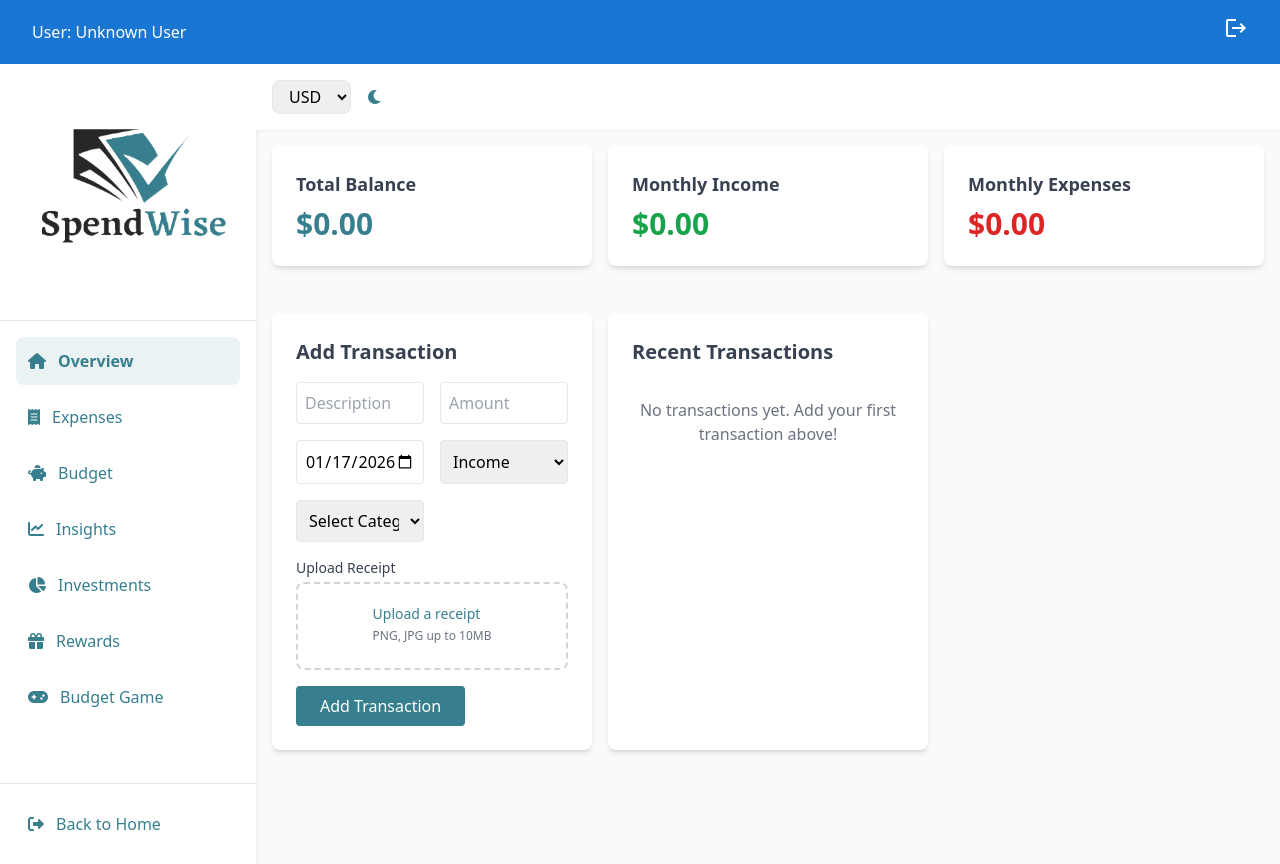
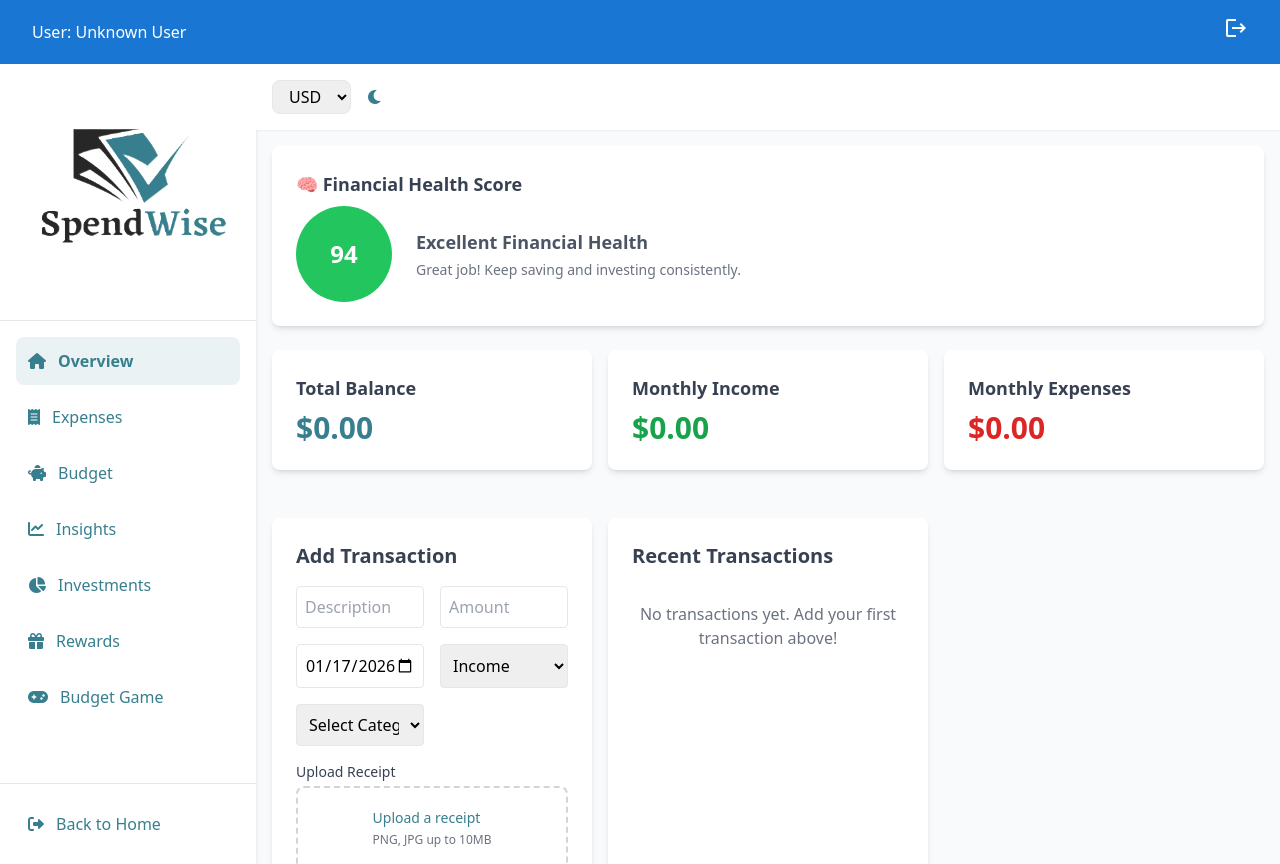
Before and after one commit to androidvitb/Spendwise, a website: page public/dashboard.html in a window 1280 px wide. Drawn offline with nearby package versions, Linux system fonts and the light colour scheme; a web font is replaced by a local one.

Commit message:
Add new feature

```diff
--- a/public/dashboard.html
+++ b/public/dashboard.html
@@ -110,6 +110,32 @@
             <main class="flex-1 overflow-y-auto p-4">
                 <!-- Overview Tab -->
                 <div id="overview" class="tab-content hidden">
+
+                    <!-- Financial Health Score -->
+<div class="bg-white p-6 rounded-lg shadow-md mb-6">
+  <h3 class="text-lg font-semibold text-gray-700 mb-2">
+    🧠 Financial Health Score
+  </h3>
+
+  <div class="flex items-center gap-6">
+    <div
+      id="health-score-circle"
+      class="w-24 h-24 rounded-full flex items-center justify-center text-2xl font-bold text-white bg-gray-400"
+    >
+      0
+    </div>
+
+    <div>
+      <p id="health-status" class="text-lg font-semibold text-gray-600">
+        Calculating...
+      </p>
+      <p id="health-tip" class="text-sm text-gray-500 mt-1">
+        Add transactions to see your financial health
+      </p>
+    </div>
+  </div>
+</div>
+
                     <div class="grid grid-cols-1 md:grid-cols-2 lg:grid-cols-3 gap-4">
                         <div class="bg-white p-6 rounded-lg shadow-md card">
                             <h3 class="text-lg font-semibold text-gray-700 mb-2">Total Balance</h3>
--- a/public/dashboard.js
+++ b/public/dashboard.js
@@ -2612,3 +2612,112 @@ function drawInvestmentChart(data) {
     }
   });
 }
+
+
+
+
+function clamp(value, min, max) {
+  return Math.max(min, Math.min(max, value));
+}
+
+function calculateFinancialHealthScore(data) {
+  let score = 0;
+
+  /* 1️⃣ Income vs Expense (30 points) */
+  const expenseRatio = data.expenses / data.income;
+  const incomeExpenseScore = clamp(
+    (1 - expenseRatio) * 30,
+    0,
+    30
+  );
+
+  /* 2️⃣ Savings Rate (25 points) */
+  const savingsRate =
+    (data.income - data.expenses) / data.income;
+  const savingsScore = clamp(savingsRate * 25, 0, 25);
+
+  /* 3️⃣ Budget Discipline (20 points) */
+  const budgetScore = clamp(
+    (data.budgetAdherence || 0) * 20,
+    0,
+    20
+  );
+
+  /* 4️⃣ Investment Consistency (15 points) */
+  const investmentScore = data.hasInvestment ? 15 : 5;
+
+  /* 5️⃣ Expense Stability (10 points) */
+  const stabilityScore = clamp(
+    (1 - data.expenseFluctuation) * 10,
+    0,
+    10
+  );
+
+  score =
+    incomeExpenseScore +
+    savingsScore +
+    budgetScore +
+    investmentScore +
+    stabilityScore;
+
+  return Math.round(clamp(score, 0, 100));
+}
+
+function getFinancialData() {
+  const income =
+    Number(
+      document.getElementById("monthly-income")
+        ?.innerText.replace(/[^\d]/g, "")
+    ) || 0;
+
+  const expenses =
+    Number(
+      document.getElementById("monthly-expenses")
+        ?.innerText.replace(/[^\d]/g, "")
+    ) || 0;
+
+  return {
+    income: income || 1, // avoid divide by zero
+    expenses,
+    budgetAdherence: 0.8, // placeholder (80%)
+    hasInvestment:
+      document.getElementById("inv-amount") !== null,
+    expenseFluctuation: 0.2 // placeholder
+  };
+}
+
+
+function updateFinancialHealthUI() {
+  const data = getFinancialData();
+  const score = calculateFinancialHealthScore(data);
+
+  const circle = document.getElementById("health-score-circle");
+  const status = document.getElementById("health-status");
+  const tip = document.getElementById("health-tip");
+
+  circle.innerText = score;
+
+  if (score >= 80) {
+    circle.className =
+      "w-24 h-24 rounded-full flex items-center justify-center text-2xl font-bold text-white bg-green-500";
+    status.innerText = "Excellent Financial Health";
+    tip.innerText =
+      "Great job! Keep saving and investing consistently.";
+  } else if (score >= 50) {
+    circle.className =
+      "w-24 h-24 rounded-full flex items-center justify-center text-2xl font-bold text-white bg-yellow-400";
+    status.innerText = "Moderate Financial Health";
+    tip.innerText =
+      "You’re doing okay. Try improving savings and budgets.";
+  } else {
+    circle.className =
+      "w-24 h-24 rounded-full flex items-center justify-center text-2xl font-bold text-white bg-red-500";
+    status.innerText = "Poor Financial Health";
+    tip.innerText =
+      "Reduce expenses and build an emergency fund.";
+  }
+}
+
+document.addEventListener("DOMContentLoaded", () => {
+  updateFinancialHealthUI();
+});
```
Lines whose indentation alone changed are shown as unchanged.
